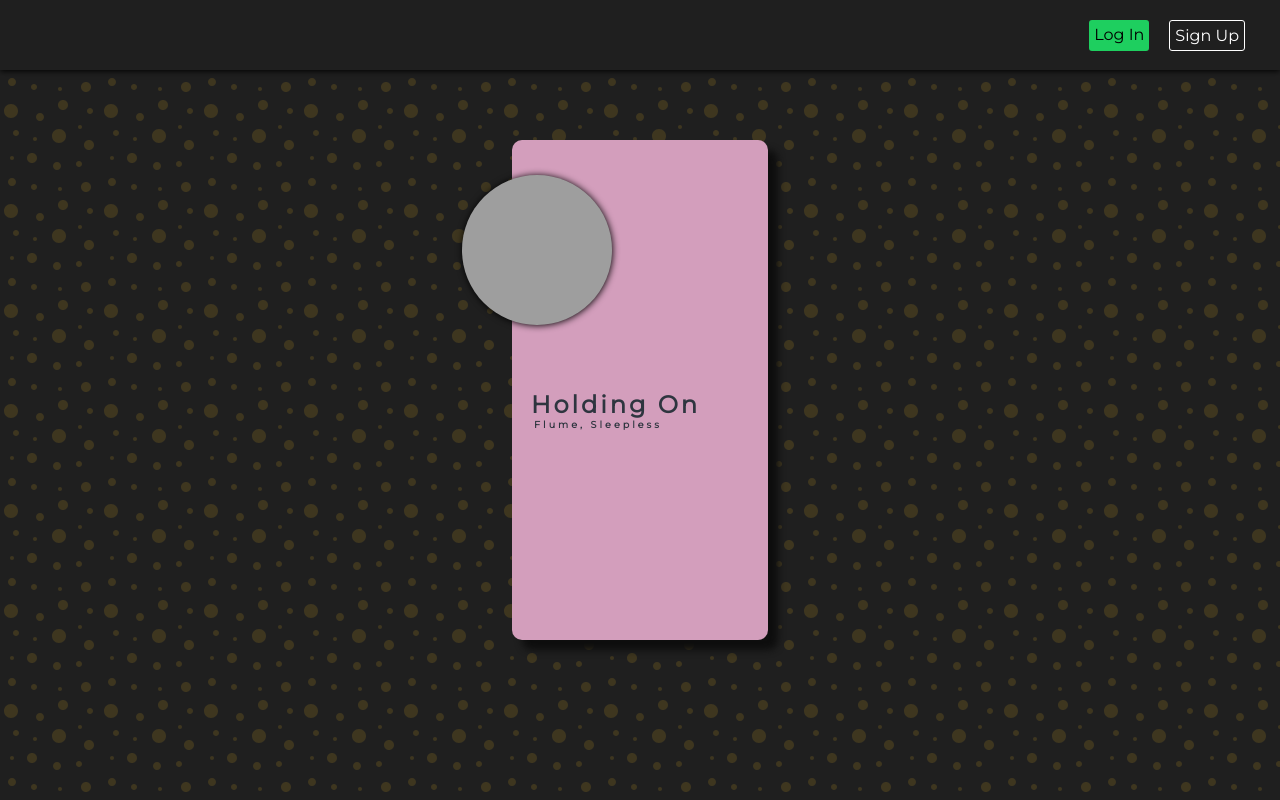
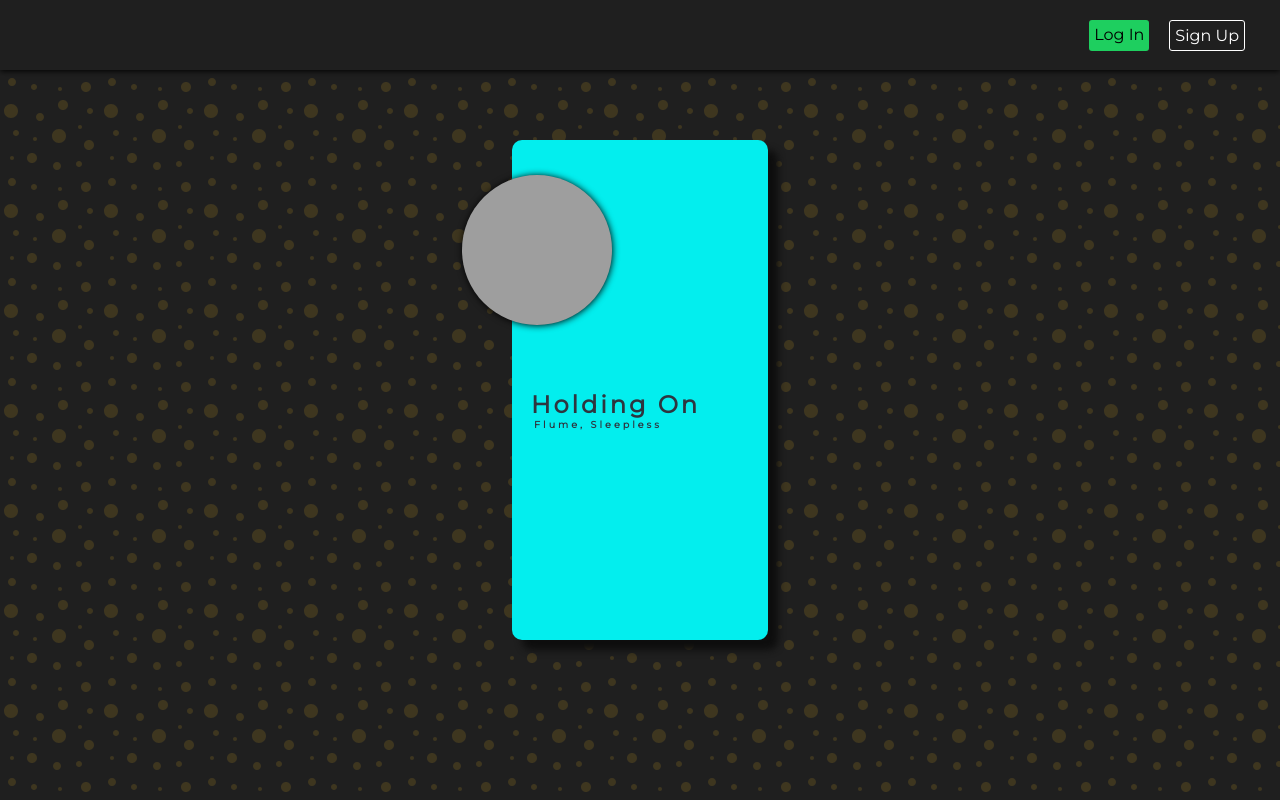
Before and after one commit to MiguelRodriguezSerrano/music-player, a website built with Parcel: page src/index.html in a window 1280 px wide. Built offline with nearby package versions, Linux system fonts and the light colour scheme; grey boxes are pictures that could not be loaded.

Commit message:
changed bg player color

```diff
--- a/src/styles/style.css
+++ b/src/styles/style.css
@@ -20,7 +20,7 @@
 .player {
   width: 20%;
   height: 500px;
-  background: #d39ebc;
+  background: #03eeee;
   border-radius: 10px;
   box-shadow: 10px 10px 7px rgb(14, 14, 14);
 }
```
